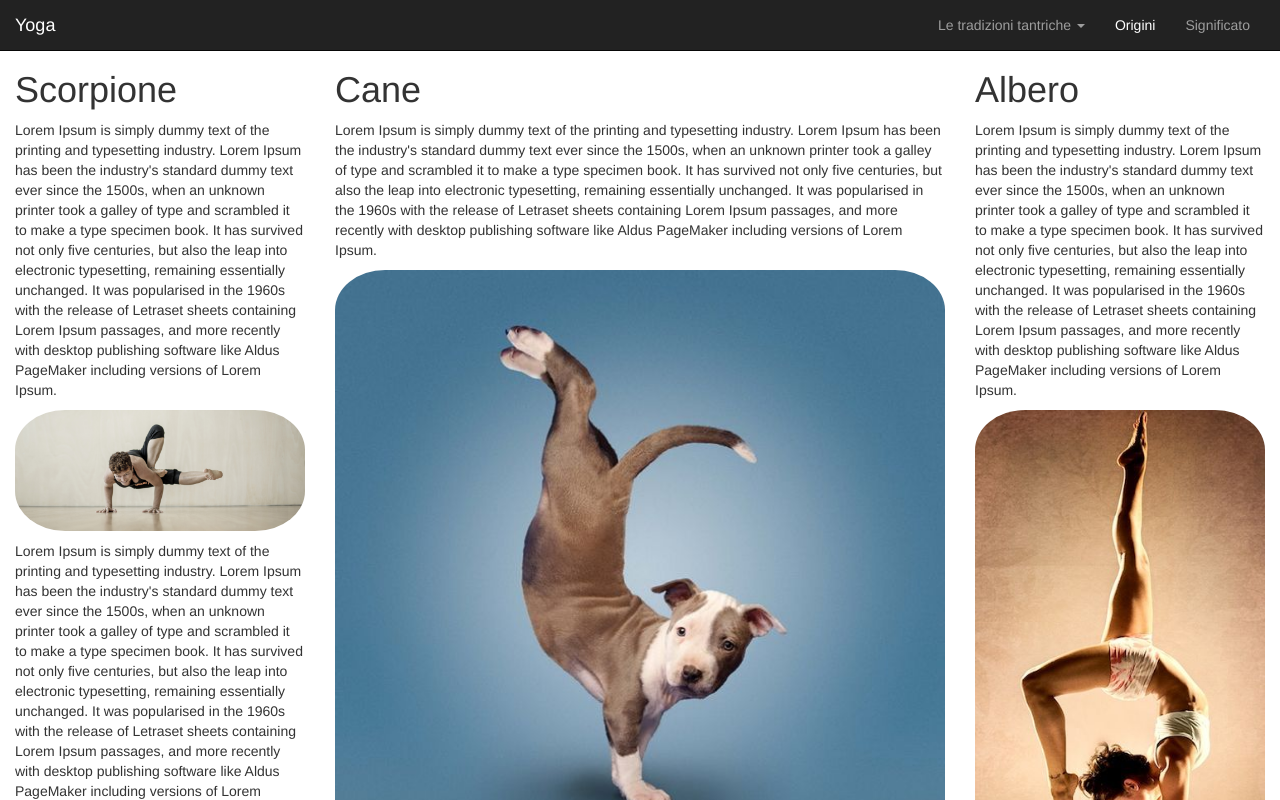
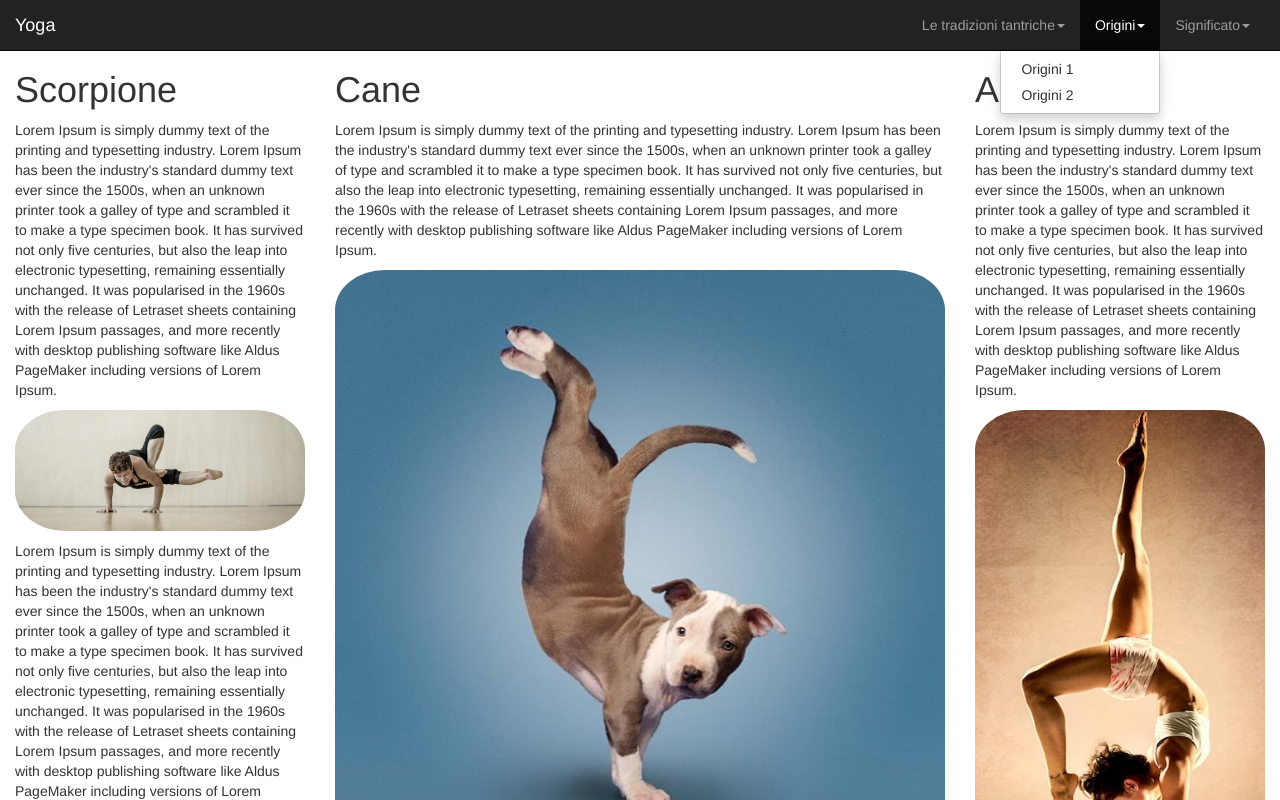
Before and after one commit to rosalia-carta/rwd, a plain HTML site: page index.html in a window 1280 px wide. Both pictures are taken after a click on the link "Origini". Shown: the top 800 px of the page. Drawn offline with Linux system fonts and the light colour scheme.

Commit message:
Update index.html

```diff
--- a/index.html
+++ b/index.html
@@ -1,3 +1,4 @@
+
 
 <html>
 <head>
@@ -21,7 +22,7 @@
 		</div>
 		<ul class="nav navbar-nav navbar-right collapse navbar-collapse" id="my-menu">
                     <li>
-                        <a href="#" data-toggle="dropdown">Le tradizioni tantriche <span class="caret"></span></a>
+                        <a href="#" data-toggle="dropdown"> Le tradizioni tantriche<span class="caret"></span></a>
                         <ul class="dropdown-menu">
                             <li><a href="#">Haṭha Yoga</a></li>
                             <li><a href="#">Kundalini Yoga</a></li>
@@ -29,16 +30,18 @@
 			    <li><a href="#">Mantra Yoga</a></li>
                         </ul>
                     </li>
-                    <li><a href="#">Origini</a></li>
+                    <li> <a href="#" data-toggle="dropdown">Origini<span class="caret"></span></a>
                      <ul class="dropdown-menu">
-                            <li><a href="#">Link 1</a></li>
-                            <li><a href="#">Link 2</a></li>
+                            <li><a href="#">Origini 1</a></li>
+                            <li><a href="#">Origini 2</a></li>
                      </ul>
-                    <li><a href="#">Significato</a></li>
+                    </li>
+                    <li> <a href="#" data-toggle="dropdown">Significato<span class="caret"></span></a>
                     <ul class="dropdown-menu">
-                            <li><a href="#">Link 1</a></li>
-                            <li><a href="#">Link 2</a></li>
+                            <li><a href="#">Significato 1</a></li>
+                            <li><a href="#">Significato 2</a></li>
                     </ul>
+                   </li>
                 </ul>
 	</div>
 </nav>
```
